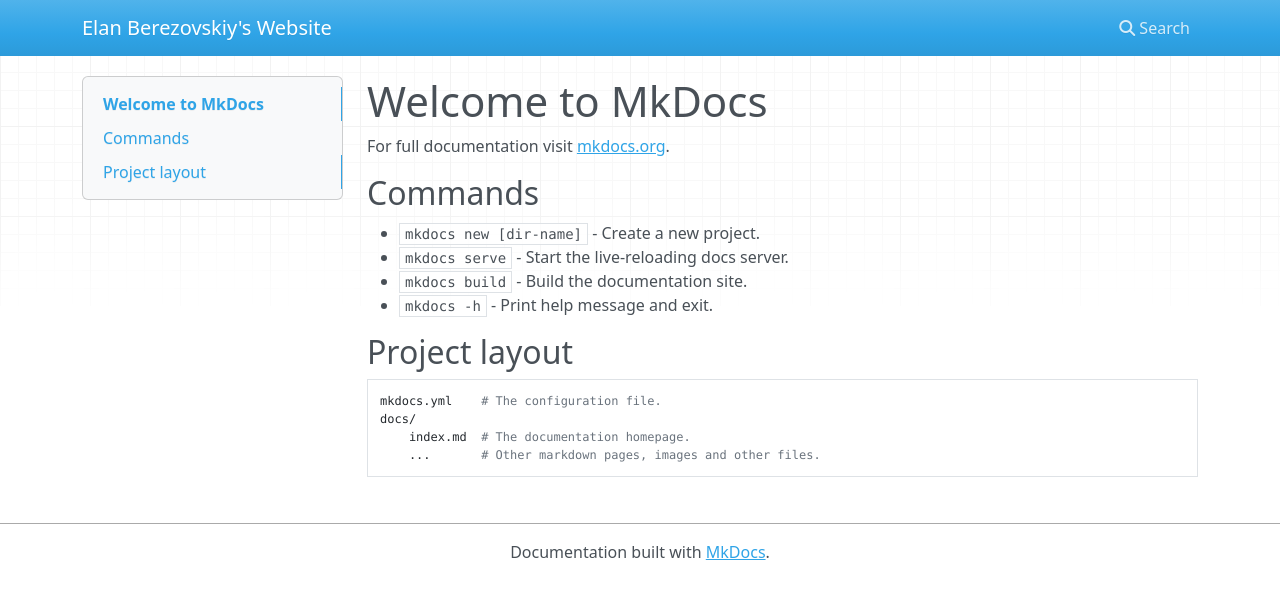
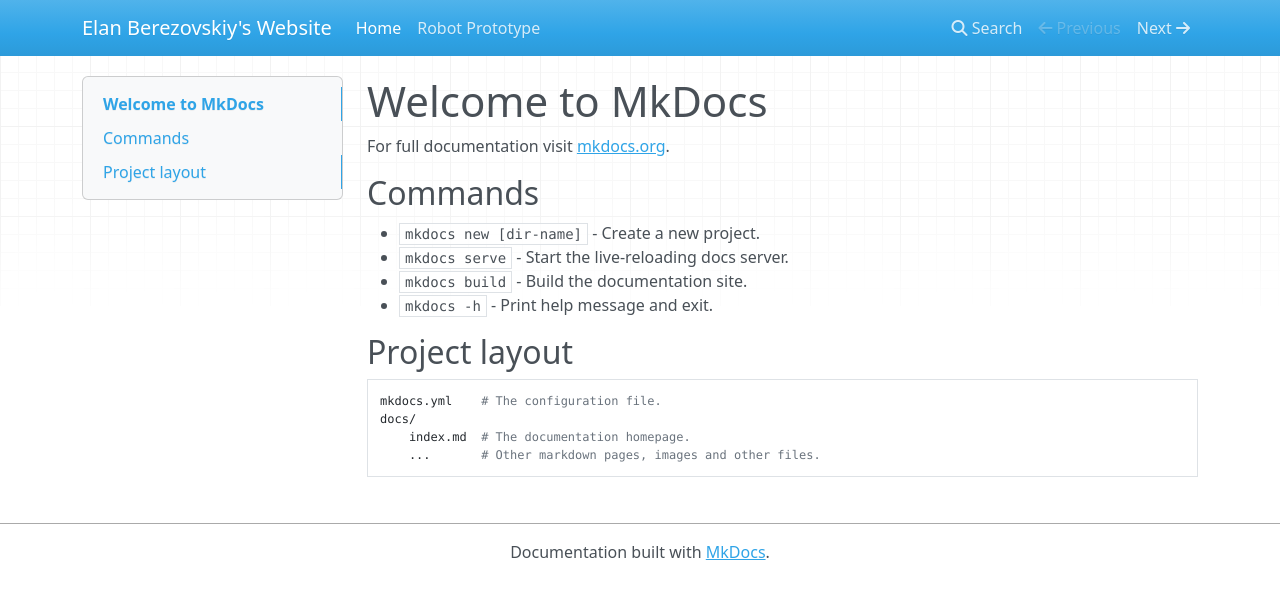
Before and after one commit to ElanB121/elanb.github.io, an MkDocs documentation site: the page built from docs/index.md, in a window 1280 px wide. Shown: the top 599 px of the page. Built offline with MkDocs 1.6.1, drawn with Linux system fonts in a browser that asks for light colours; nearby versions of some CDN libraries.

Commit message:
Updated site structure and added robot.md

```diff
--- a/mkdocs.yml
+++ b/mkdocs.yml
@@ -1 +1,4 @@
 site_name: Elan Berezovskiy's Website
+nav:
+  - Home: index.md
+  - Robot Prototype: robot.md
```
Also changed, not shown: docs/robot.md (added, +3 -0 lines).
